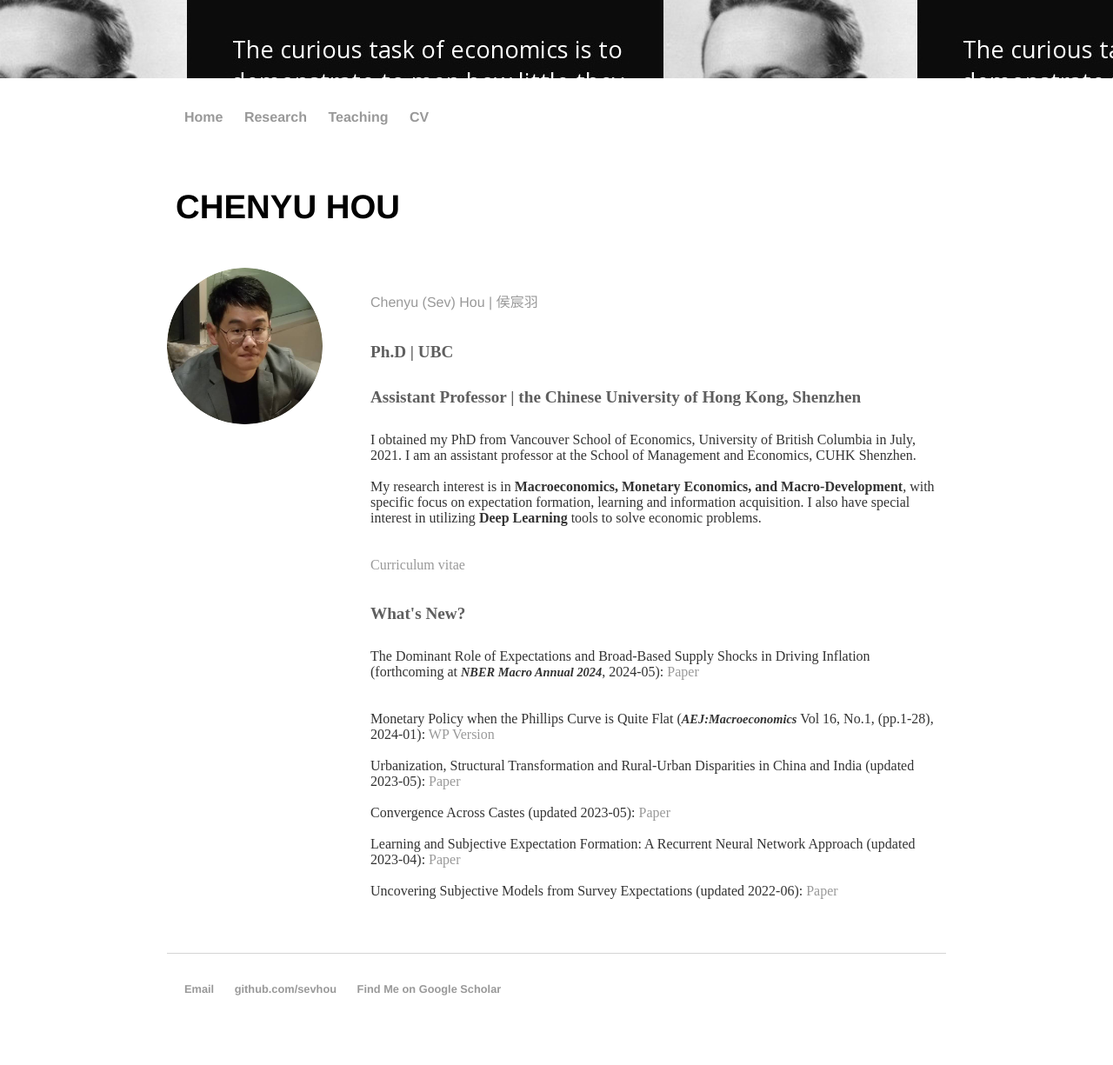
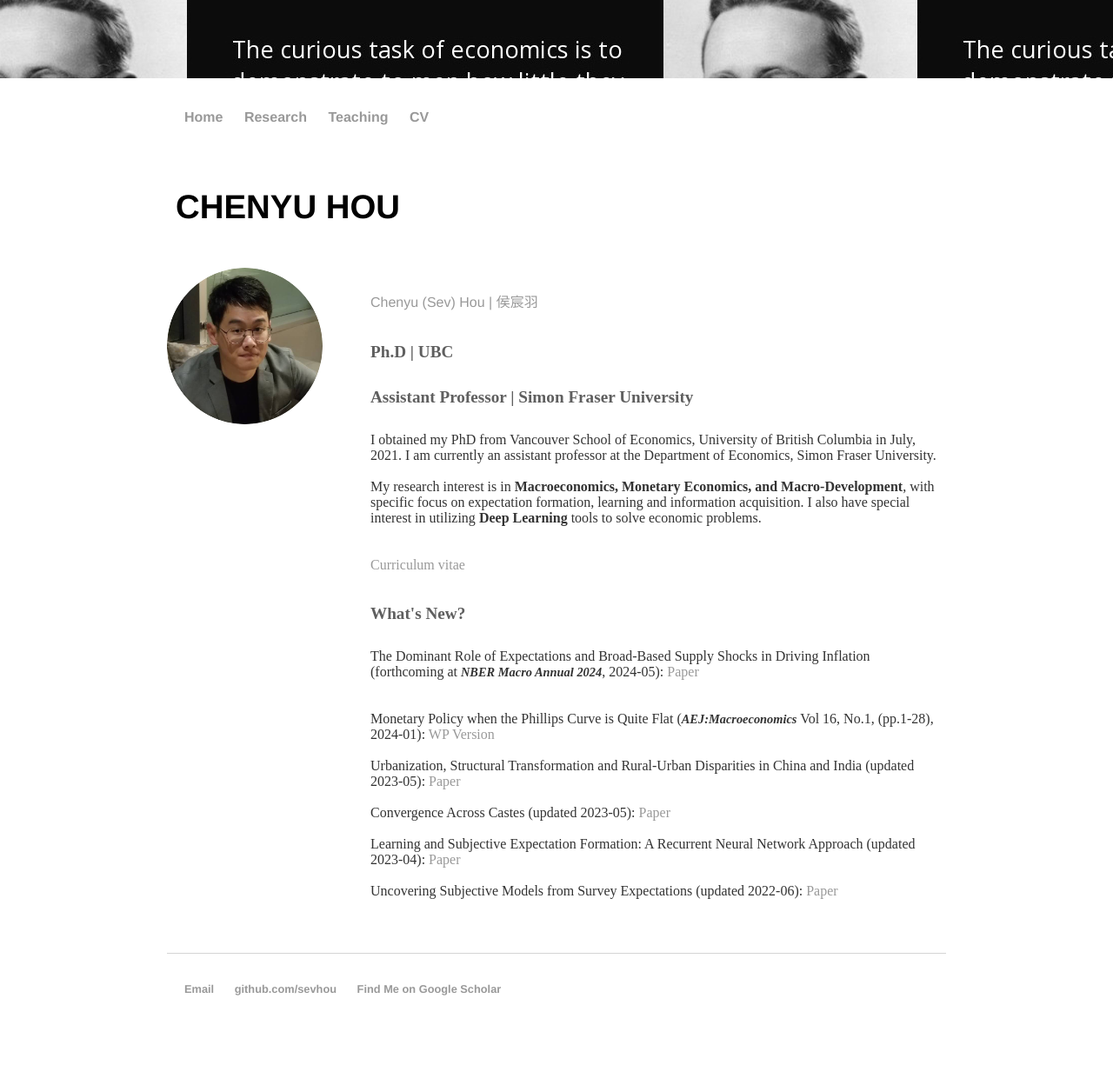
Before and after one commit to sevhou/sevhou.github.io, a Jekyll site: the page built from index.html, in a window 1280 px wide. Shown: the whole page at 87% size. Built offline with Jekyll 4.4.1, drawn with Linux system fonts in a browser that asks for light colours.

Commit message:
Update index.html

```diff
--- a/index.html
+++ b/index.html
@@ -11,8 +11,8 @@ title: Chenyu Hou (Sev)
 		<div class="rightblock">
 			<p class="light-text">Chenyu (Sev) Hou | 侯宸羽</p>
 			<h2>Ph.D | UBC</h2>
-			<h2>Assistant Professor | the Chinese University of Hong Kong, Shenzhen</h2>
-			<p>I obtained my PhD from Vancouver School of Economics, University of British Columbia in July, 2021. I am an assistant professor at the School of Management and Economics, CUHK Shenzhen.<br>
+			<h2>Assistant Professor | Simon Fraser University</h2>
+			<p>I obtained my PhD from Vancouver School of Economics, University of British Columbia in July, 2021. I am currently an assistant professor at the Department of Economics, Simon Fraser University.<br>
 			<br>My research interest is in <b>Macroeconomics, Monetary Economics, and Macro-Development</b>, with specific focus on expectation formation, learning and information acquisition. I also have special interest in utilizing <b>Deep Learning</b> tools to solve economic problems. </p>
 
 			<p><a href="https://sevhou.github.io/cv/CV_long_Sev.pdf">Curriculum vitae</a></p>
```
